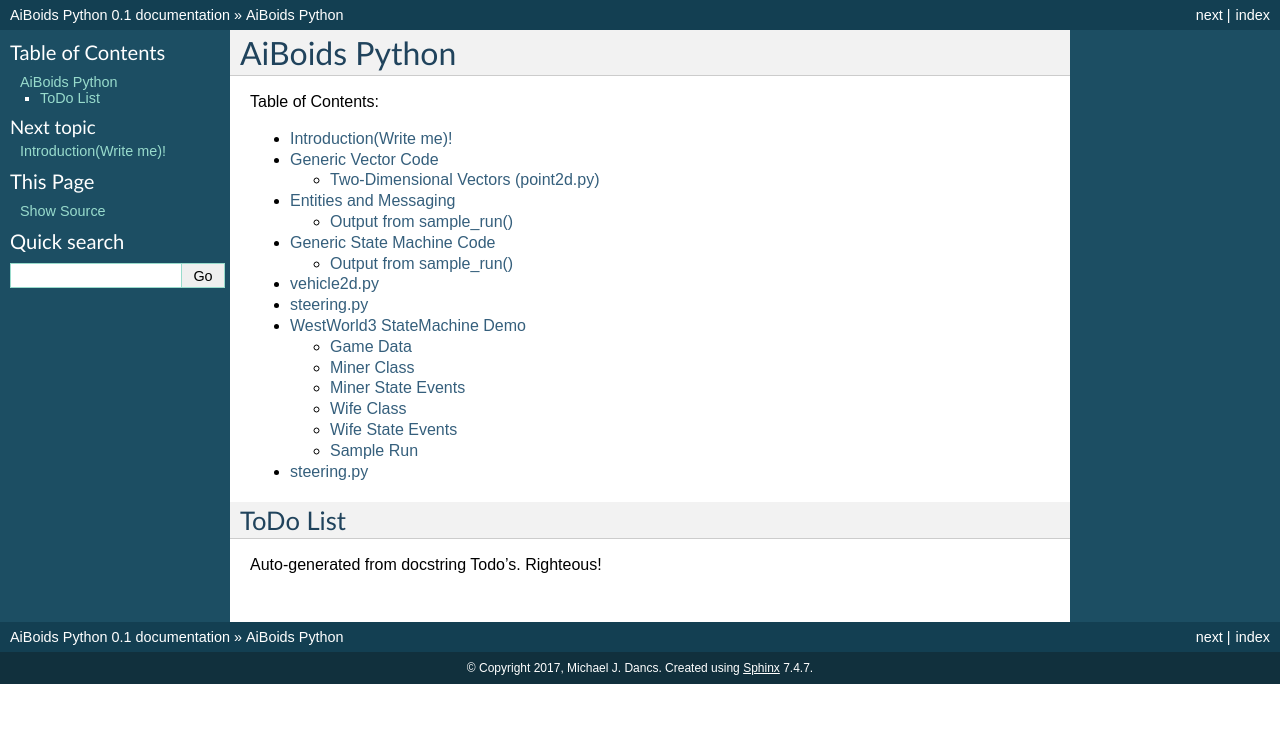
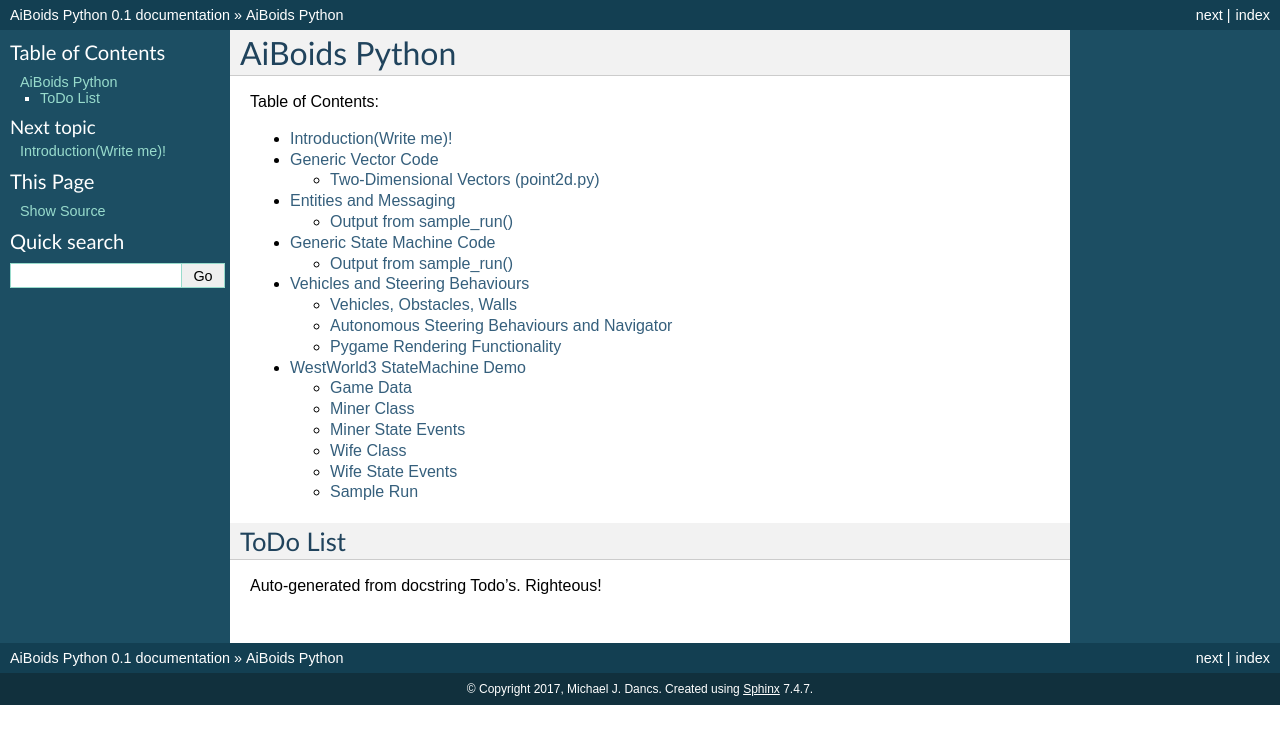
Before and after one commit to PigSupreme/aiboids, a Sphinx documentation site: the page built from docs/index.rst, in a window 1280 px wide. Shown: the top 744 px of the page. Built offline with Sphinx 7.4.7, drawn with Linux system fonts in a browser that asks for light colours.

Commit message:
Documentation updates.

```diff
--- /dev/null
+++ b/docs/autonomous.rst
@@ -0,0 +1,8 @@
+Autonomous Vehicles and Steering
+================================
+
+.. toctree::
+
+   vehicle
+   steering
+   pgrender
--- a/docs/conf.py
+++ b/docs/conf.py
@@ -36,7 +36,9 @@ extensions = [
     'sphinx.ext.doctest',
     'sphinx.ext.todo',
     'sphinx.ext.coverage',
-    'sphinx.ext.githubpages']
+    'sphinx.ext.githubpages',
+    'sphinx.ext.inheritance_diagram'
+    ]
 
 # Add any paths that contain templates here, relative to this directory.
 templates_path = ['.templates']
--- a/docs/index.rst
+++ b/docs/index.rst
@@ -10,10 +10,9 @@ AiBoids Python
    Generic Vector Code <vpoints>
    Entities and Messaging <base_entity>
    Generic State Machine Code <statemachine>
-   vehicle
-   steering
-   demos/demos
-   steering
+   Vehicles and Steering Behaviours <autonomous>
+   demos/westworld3
+
 
 ToDo List
 ---------
--- a/docs/steering.rst
+++ b/docs/steering.rst
@@ -1,4 +1,4 @@
-steering.py
-===========
+Autonomous Steering Behaviours and Navigator
+============================================
 
 .. automodule:: steering
--- a/docs/vehicle.rst
+++ b/docs/vehicle.rst
@@ -1,4 +1,8 @@
-vehicle2d.py
-============
+Vehicles, Obstacles, Walls
+==========================
+
+.. inheritance-diagram:: vehicle2d
+
+----
 
 .. automodule:: vehicle2d
```
Also changed, not shown: docs/demos/westworld3.rst (renamed from docs/demos/demos.rst), 4 other files.
